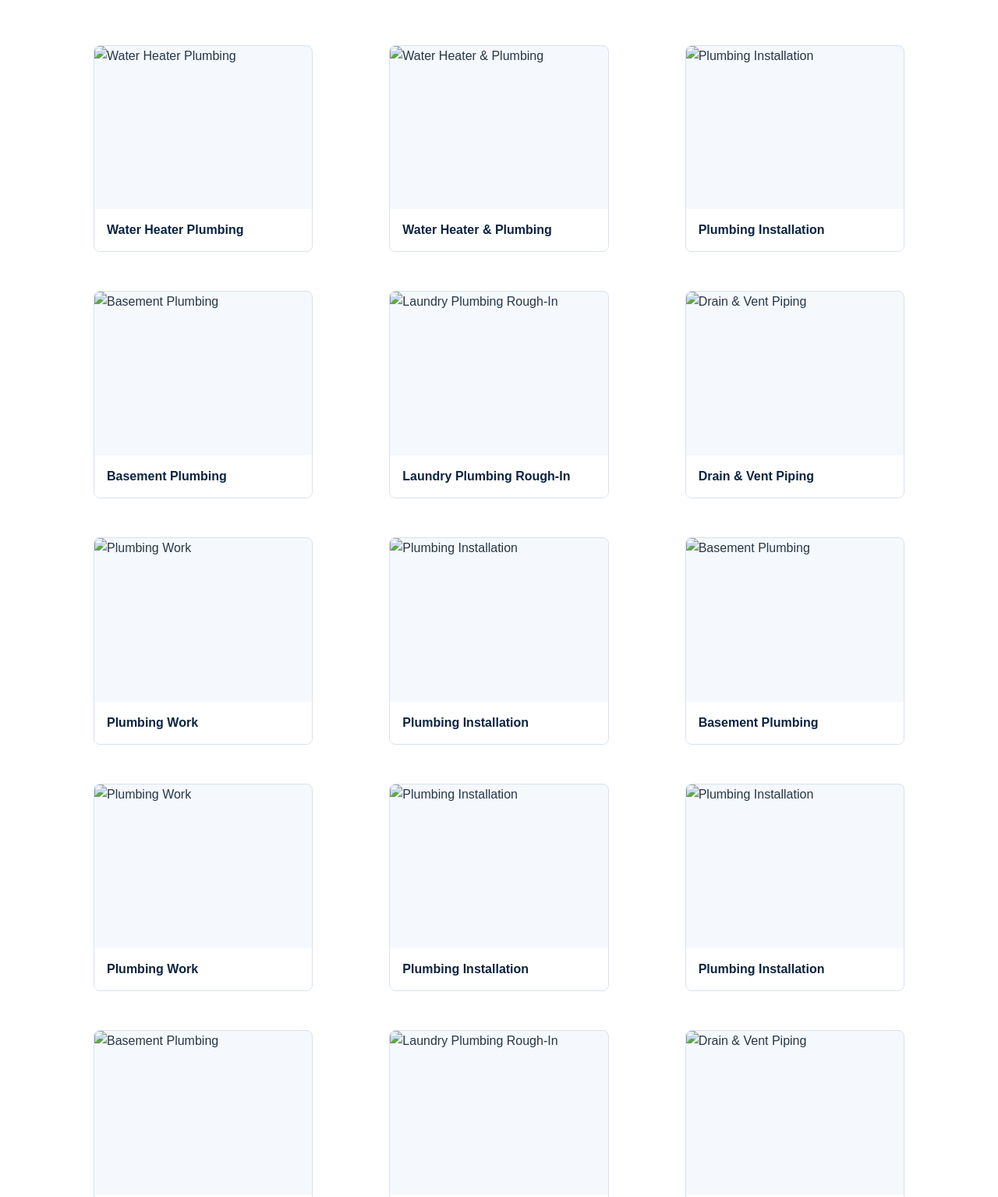
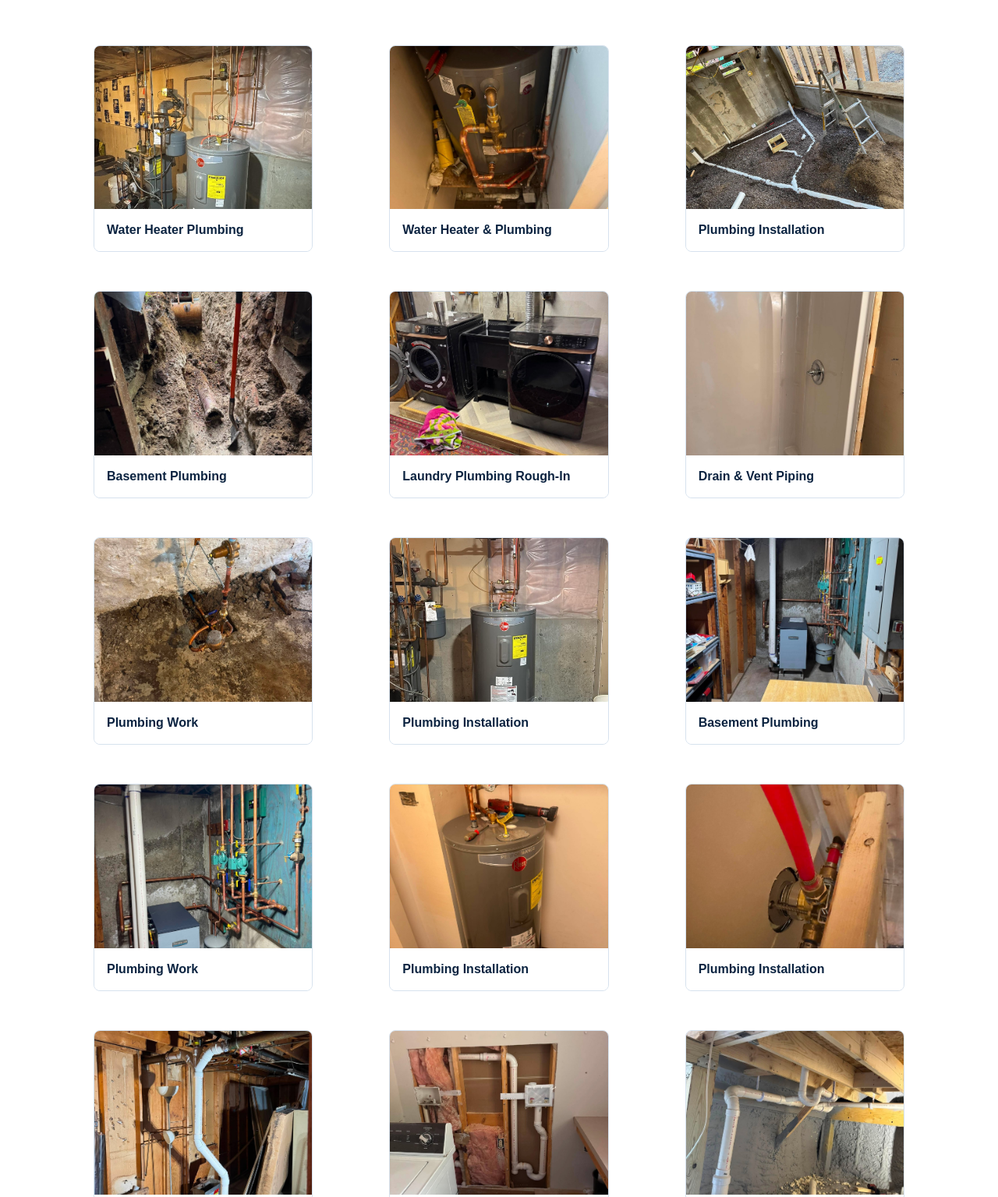
Before and after one commit to zrknightplumbing-ui/rk-plumbing-website, a website: page index.html in a window 1280 px wide. Shown: the part 1661-3196 px from the top of the page at 78% size. Drawn offline with Linux system fonts and the light colour scheme.

Commit message:
Fix gallery paths for uploaded work photos

```diff
--- a/index.html
+++ b/index.html
@@ -60,21 +60,21 @@ footer{background:var(--navy);color:#c9d7e6;padding:30px 0}.footer-row{display:f
 <section class="gallery" id="work"><div class="container">
 <div class="section-head"><div class="eyebrow">Our Work</div><h2>Pictures of Our Work</h2><p>See examples of plumbing repairs, installations and remodeling work completed by RK Plumbing.</p></div>
 <div class="gallery-grid">
-<figure class="photo-card"><img src="images/recent-work-01.png" alt="Water Heater Plumbing" loading="lazy"><figcaption>Water Heater Plumbing</figcaption></figure>
-<figure class="photo-card"><img src="images/recent-work-02.png" alt="Water Heater & Plumbing" loading="lazy"><figcaption>Water Heater & Plumbing</figcaption></figure>
-<figure class="photo-card"><img src="images/recent-work-03.png" alt="Plumbing Installation" loading="lazy"><figcaption>Plumbing Installation</figcaption></figure>
-<figure class="photo-card"><img src="images/recent-work-04.png" alt="Basement Plumbing" loading="lazy"><figcaption>Basement Plumbing</figcaption></figure>
-<figure class="photo-card"><img src="images/recent-work-05.png" alt="Laundry Plumbing Rough-In" loading="lazy"><figcaption>Laundry Plumbing Rough-In</figcaption></figure>
-<figure class="photo-card"><img src="images/recent-work-06.png" alt="Drain & Vent Piping" loading="lazy"><figcaption>Drain & Vent Piping</figcaption></figure>
-<figure class="photo-card"><img src="images/recent-work-07.png" alt="Plumbing Work" loading="lazy"><figcaption>Plumbing Work</figcaption></figure>
-<figure class="photo-card"><img src="images/recent-work-08.png" alt="Plumbing Installation" loading="lazy"><figcaption>Plumbing Installation</figcaption></figure>
-<figure class="photo-card"><img src="images/recent-work-09.png" alt="Basement Plumbing" loading="lazy"><figcaption>Basement Plumbing</figcaption></figure>
-<figure class="photo-card"><img src="images/recent-work-10.png" alt="Plumbing Work" loading="lazy"><figcaption>Plumbing Work</figcaption></figure>
-<figure class="photo-card"><img src="images/recent-work-11.png" alt="Plumbing Installation" loading="lazy"><figcaption>Plumbing Installation</figcaption></figure>
-<figure class="photo-card"><img src="images/recent-work-12.png" alt="Plumbing Installation" loading="lazy"><figcaption>Plumbing Installation</figcaption></figure>
-<figure class="photo-card"><img src="images/recent-work-13.png" alt="Basement Plumbing" loading="lazy"><figcaption>Basement Plumbing</figcaption></figure>
-<figure class="photo-card"><img src="images/recent-work-14.png" alt="Laundry Plumbing Rough-In" loading="lazy"><figcaption>Laundry Plumbing Rough-In</figcaption></figure>
-<figure class="photo-card"><img src="images/recent-work-15.png" alt="Drain & Vent Piping" loading="lazy"><figcaption>Drain & Vent Piping</figcaption></figure>
+<figure class="photo-card"><img src="recent-work-01.jpg" alt="Water Heater Plumbing" loading="lazy"><figcaption>Water Heater Plumbing</figcaption></figure>
+<figure class="photo-card"><img src="recent-work-02.jpg" alt="Water Heater & Plumbing" loading="lazy"><figcaption>Water Heater & Plumbing</figcaption></figure>
+<figure class="photo-card"><img src="recent-work-03.jpg" alt="Plumbing Installation" loading="lazy"><figcaption>Plumbing Installation</figcaption></figure>
+<figure class="photo-card"><img src="recent-work-04.jpg" alt="Basement Plumbing" loading="lazy"><figcaption>Basement Plumbing</figcaption></figure>
+<figure class="photo-card"><img src="recent-work-05.jpg" alt="Laundry Plumbing Rough-In" loading="lazy"><figcaption>Laundry Plumbing Rough-In</figcaption></figure>
+<figure class="photo-card"><img src="recent-work-06.jpg" alt="Drain & Vent Piping" loading="lazy"><figcaption>Drain & Vent Piping</figcaption></figure>
+<figure class="photo-card"><img src="recent-work-07.jpg" alt="Plumbing Work" loading="lazy"><figcaption>Plumbing Work</figcaption></figure>
+<figure class="photo-card"><img src="recent-work-08.jpg" alt="Plumbing Installation" loading="lazy"><figcaption>Plumbing Installation</figcaption></figure>
+<figure class="photo-card"><img src="recent-work-09.jpg" alt="Basement Plumbing" loading="lazy"><figcaption>Basement Plumbing</figcaption></figure>
+<figure class="photo-card"><img src="recent-work-10.jpg" alt="Plumbing Work" loading="lazy"><figcaption>Plumbing Work</figcaption></figure>
+<figure class="photo-card"><img src="recent-work-11.jpg" alt="Plumbing Installation" loading="lazy"><figcaption>Plumbing Installation</figcaption></figure>
+<figure class="photo-card"><img src="recent-work-12.jpg" alt="Plumbing Installation" loading="lazy"><figcaption>Plumbing Installation</figcaption></figure>
+<figure class="photo-card"><img src="recent-work-13.jpg" alt="Basement Plumbing" loading="lazy"><figcaption>Basement Plumbing</figcaption></figure>
+<figure class="photo-card"><img src="recent-work-14.jpg" alt="Laundry Plumbing Rough-In" loading="lazy"><figcaption>Laundry Plumbing Rough-In</figcaption></figure>
+<figure class="photo-card"><img src="recent-work-15.jpg" alt="Drain & Vent Piping" loading="lazy"><figcaption>Drain & Vent Piping</figcaption></figure>
 </div>
 <p class="review-note">Recent work from RK Plumbing.</p>
 </div></section>
```
